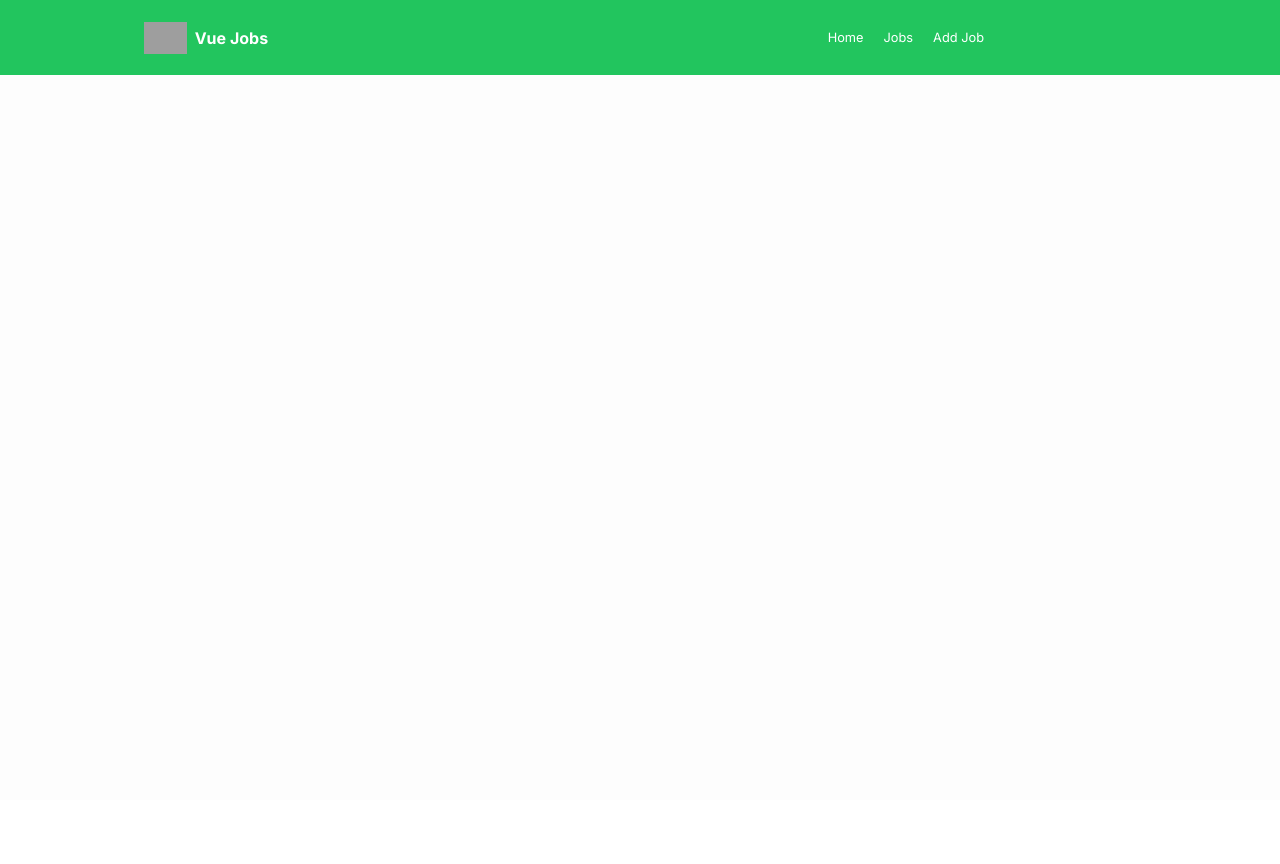
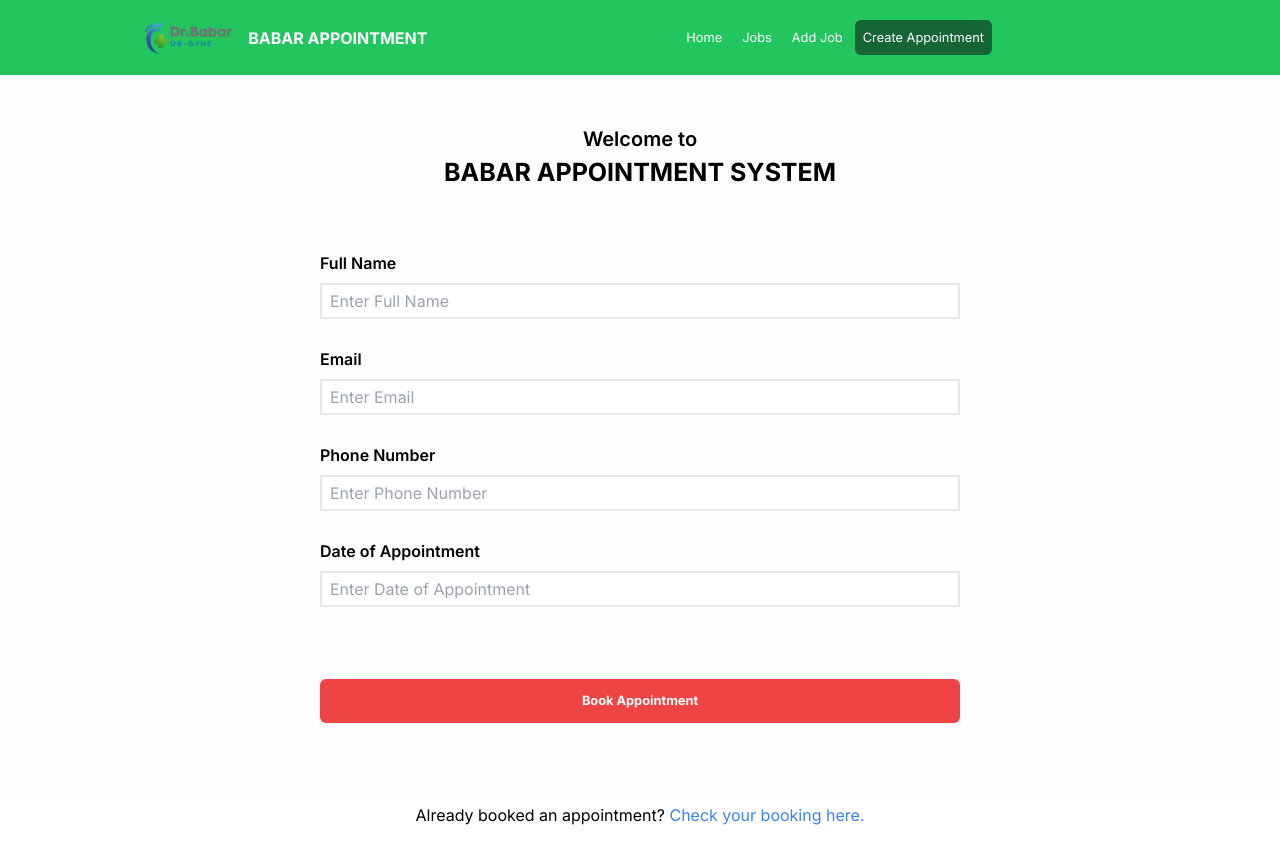
Before and after one commit to rhico-real/vue-babar-fe, a Vue app: page /appointment/create in a window 1280 px wide. Shown: the top 864 px of the page. Before the commit the page ends 800 px from the top, so only its background shows below. Built offline with nearby package versions, Linux system fonts and the light colour scheme; grey boxes are pictures that could not be loaded; a web font is replaced by a local one.

Commit message:
WIP: book appointment

```diff
--- a/src/components/Navbar.vue
+++ b/src/components/Navbar.vue
@@ -1,5 +1,5 @@
 <script setup>
-    import logo from '@/assets/img/logo.png';
+    import logo from '@/assets/img/logo-1.png';
     import { RouterLink, useRoute } from 'vue-router';
 
     const route = useRoute();
@@ -15,16 +15,16 @@
         <div class="flex items-stretch py-2 bg-green-500 xl:px-36 px-5">
             <div class="flex flex-1 items-center">
                 <img class="h-8" :src="logo" alt="Vue Jobs">
-                <span class="my-3 mx-2 font-bold text-white">Vue Jobs</span>
+                <span class="my-3 mx-2 font-bold text-white">BABAR APPOINTMENT</span>
             </div>
             <div class="flex flex-1 my-3 md:mx-4 xl:mx-36  space-x-1 text-white justify-end text-sm">
                 <RouterLink to="/" :class="[isActiveLink('/') ? 'bg-green-800' : '', 'hover:bg-gray-800', 'py-2', 'px-2', 'rounded-md']">Home</RouterLink>
                 <RouterLink to="/jobs" :class="[isActiveLink('/jobs') ? 'bg-green-800' : '', 'hover:bg-gray-800', 'py-2', 'px-2', 'rounded-md']">Jobs</RouterLink>
                 <RouterLink to="/jobs/add" :class="[isActiveLink('/jobs/add') ? 'bg-green-800' : '', 'hover:bg-gray-800', 'py-2', 'px-2', 'rounded-md']">Add Job</RouterLink>
+                <RouterLink to="/appointment/create" :class="[isActiveLink('/appointment/create') ? 'bg-green-800' : '', 'hover:bg-gray-800', 'py-2', 'px-2', 'rounded-md']">Create Appointment</RouterLink>
             </div>
         </div>
     </nav>
-
 </template>
 
 <style scoped>
--- a/src/router/index.js
+++ b/src/router/index.js
@@ -2,6 +2,7 @@ import { createRouter, createWebHistory } from "vue-router";
 import LandingPageView from '@/views/LandingPageView.vue';
 import JobsView from '@/views/JobsView.vue';
 import AddJobView from '@/views/AddJobView.vue';
+import CreateAppointmentView from '@/views/appointments/CreateAppointmentView.vue';
 
 const router = createRouter({
     history: createWebHistory(import.meta.env.BASE_URL),
@@ -20,6 +21,11 @@ const router = createRouter({
             path: '/jobs/add',
             name: 'addjob',
             component: AddJobView
+        },
+        {
+            path: '/appointment/create',
+            name: 'createappointment',
+            component: CreateAppointmentView
         }
     ]
 });
--- /dev/null
+++ b/src/views/appointments/CreateAppointmentView.vue
@@ -0,0 +1,47 @@
+<script setup>
+import Button from '@/components/Button.vue'
+import { RouterLink } from 'vue-router';
+
+const test = () => {
+    alert('yey')
+}
+
+</script>
+
+<template>
+    <section>
+        <div class="flex flex-col justify-center items-center h-screen">
+           <!-- title -->
+            <div class="text-center w-screen">
+                <h2 class="text-xl font-semibold">Welcome to</h2>
+                <h1 class="text-2xl font-bold">BABAR APPOINTMENT SYSTEM</h1>
+            </div>
+            <form @submit.prevent="test" class="w-1/2 flex flex-col mt-10">
+                <!-- Full Name -->
+                <div class="flex flex-col mt-5 mb-2">
+                    <label class="mb-2 text-md font-semibold">Full Name</label>
+                    <input class="border-2 px-2 py-1" type="text" name="fullname" placeholder="Enter Full Name">
+                </div>
+                <!-- Email -->
+                <div class="flex flex-col mt-5 mb-2">
+                    <label class="mb-2 text-md font-semibold">Email</label>
+                    <input class="border-2 px-2 py-1" type="text" name="fullname" placeholder="Enter Email">
+                </div>
+                <!-- Phone Number -->
+                <div class="flex flex-col mt-5 mb-2">
+                    <label class="mb-2 text-md font-semibold">Phone Number</label>
+                    <input class="border-2 px-2 py-1" type="text" name="fullname" placeholder="Enter Phone Number">
+                </div>
+                <!-- Date of Appointment -->
+                <div class="flex flex-col mt-5 mb-2">
+                    <label class="mb-2 text-md font-semibold">Date of Appointment</label>
+                    <input class="border-2 px-2 py-1" type="text" name="fullname" placeholder="Enter Date of Appointment">
+                </div>
+                <!-- Book Appointment button -->
+                 <Button class="mt-16" text="Book Appointment"></Button>
+            </form>
+              <!-- Already booked appointment? -->
+               <p class="mt-20">Already booked an appointment? <RouterLink class="hover:underline text-blue-500">Check your booking here.</RouterLink></p>
+        </div>
+    </section>
+</template>
```
Also changed, not shown: src/assets/img/logo-1.png (added).
